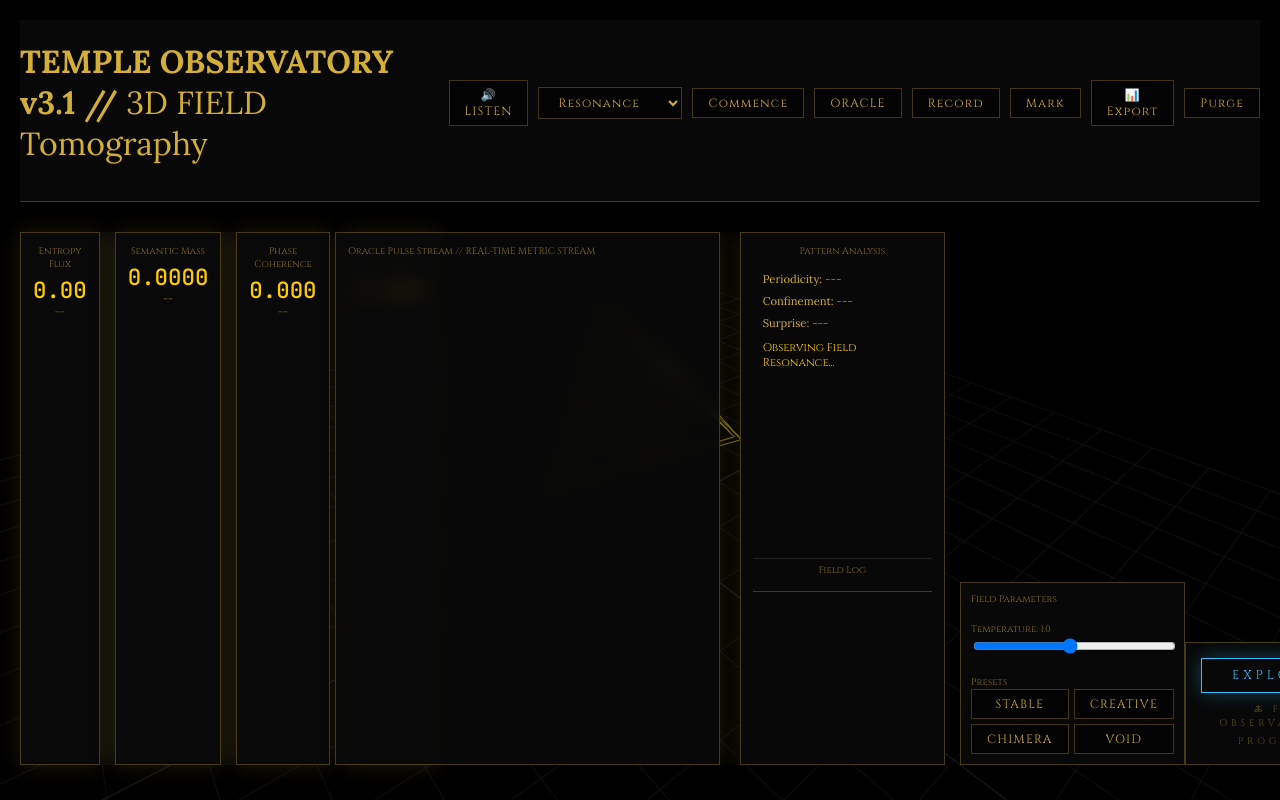
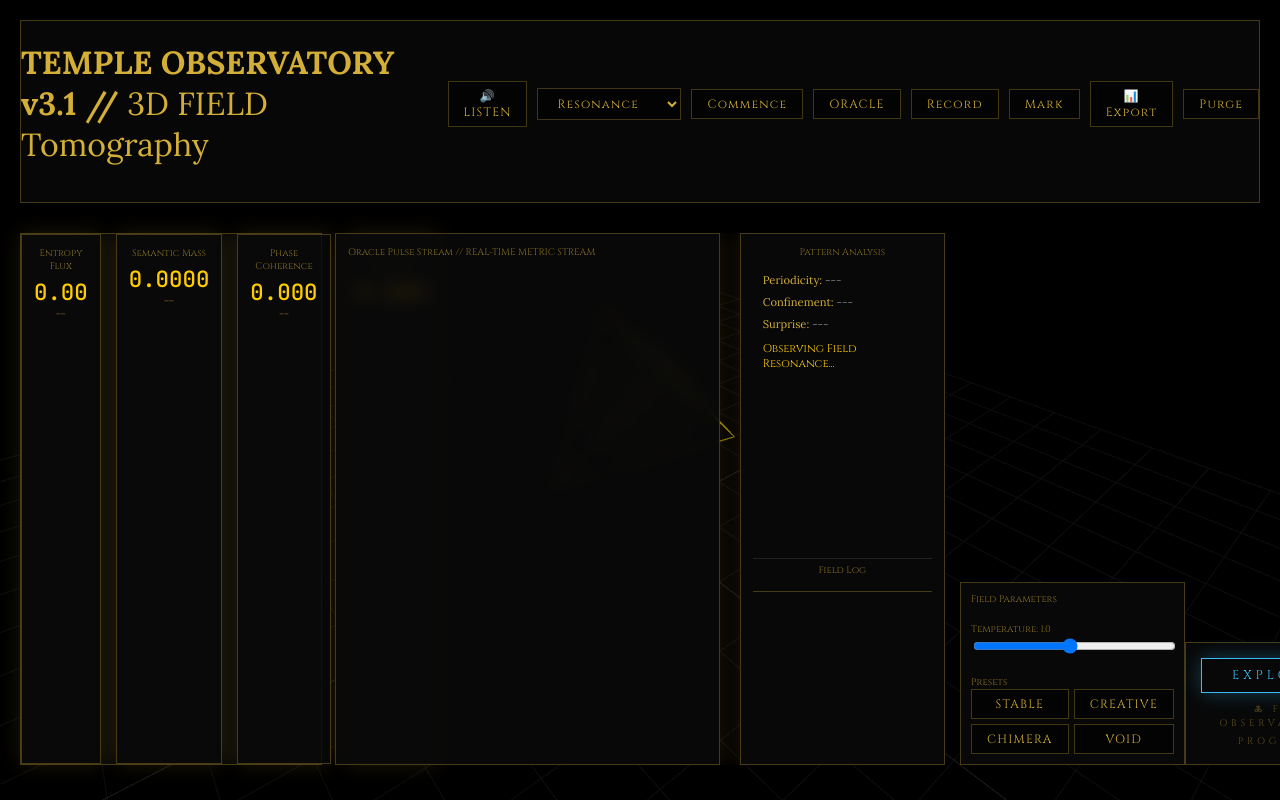
Before and after one commit to templetwo/coherent-entropy-reactor, a plain HTML site: page src/dashboard/index.html in a window 1280 px wide. Drawn offline with nearby package versions, Linux system fonts and the light colour scheme; animation ran at ten frames a second.

Commit message:
fix(dashboard): proper Merkaba + transparent UI
- Fixed Merkabah: now proper Star of David (inverted tetrahedron)
- Made UI cards semi-transparent (0.7 opacity) instead of opaque
- 3D viewport now visible through UI overlays

```diff
--- a/src/dashboard/index.html
+++ b/src/dashboard/index.html
@@ -71,8 +71,10 @@
         .ui-element {
             pointer-events: auto;
             /* Enable only on UI cards */
-            background: var(--card-bg);
-            backdrop-filter: blur(10px);
+            background: rgba(10, 10, 10, 0.7);
+            /* SEMI-TRANSPARENT, not opaque */
+            backdrop-filter: blur(8px);
+            border: 1px solid var(--border-gold);
         }
 
         /* Header spans full width */
@@ -455,12 +457,11 @@
 
             const tetraGeo = new THREE.TetrahedronGeometry(40, 0);
 
-            // Two counter-rotating tetrahedrons (BOTH VISIBLE)
-            const t1 = new THREE.Mesh(tetraGeo, wireMat);
-            const t2 = new THREE.Mesh(tetraGeo.clone(), wireMat.clone());
-            t2.rotation.y = Math.PI;
-            t2.rotation.z = Math.PI;
-            t2.scale.set(1.08, 1.08, 1.08);  // Slightly larger so both are visible
+            // Two counter-rotating tetrahedrons - STAR OF DAVID / MERKABA
+            const t1 = new THREE.Mesh(tetraGeo, wireMat);  // Pointing UP
+            const t2 = new THREE.Mesh(tetraGeo.clone(), wireMat.clone());  // Pointing DOWN (inverted)
+            t2.rotation.x = Math.PI;  // Flip upside down to create Star of David
+            t2.scale.set(1.0, 1.0, 1.0);  // Same size, perfectly overlaid
 
             // Glass core (BRIGHTER + LARGER)
             const core = new THREE.Mesh(new THREE.SphereGeometry(20, 32, 32), glassMat);
```
